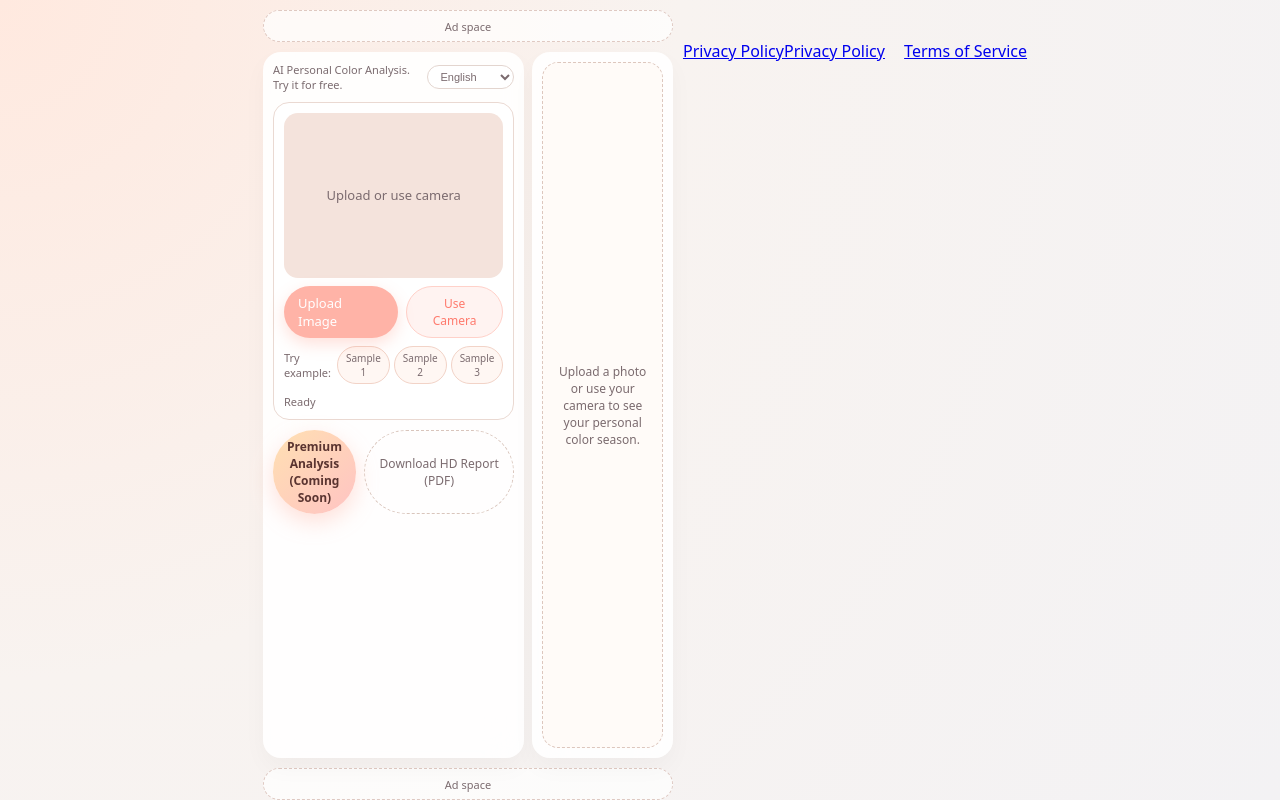
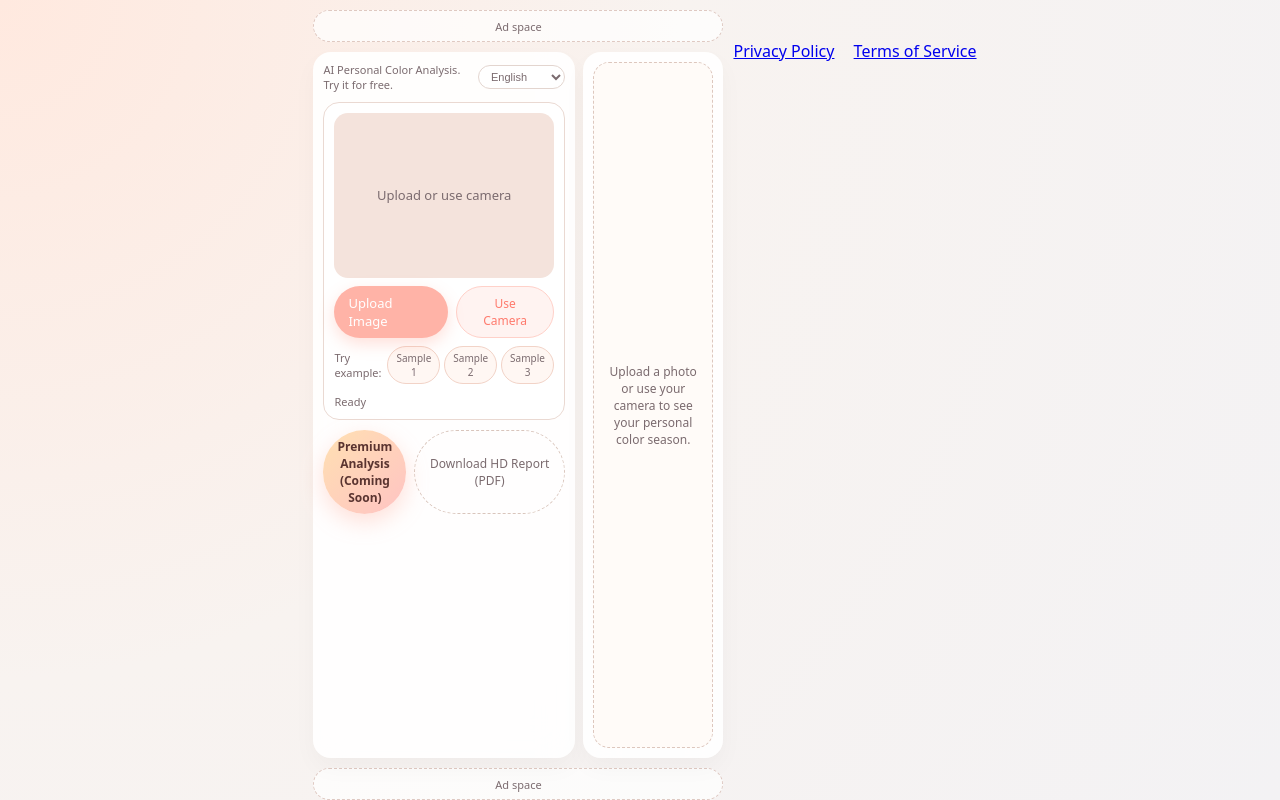
Before and after one commit to alth744-afk/personalcolor-ai, a plain HTML site: page index.html in a window 1280 px wide. Drawn offline with Linux system fonts and the light colour scheme.

Commit message:
Update index.html

```diff
--- a/index.html
+++ b/index.html
@@ -146,9 +146,6 @@
   <script type="module" src="app.js"></script>
 </body>
 </html>
-<footer style="margin-top:40px; text-align:center;">
-  <a href="/privacy.html" target="_blank">Privacy Policy</a>
-</footer>
 
 <footer style="margin-top:40px; text-align:center;">
   <a href="/privacy.html" target="_blank" style="margin-right:15px;">Privacy Policy</a>
```
